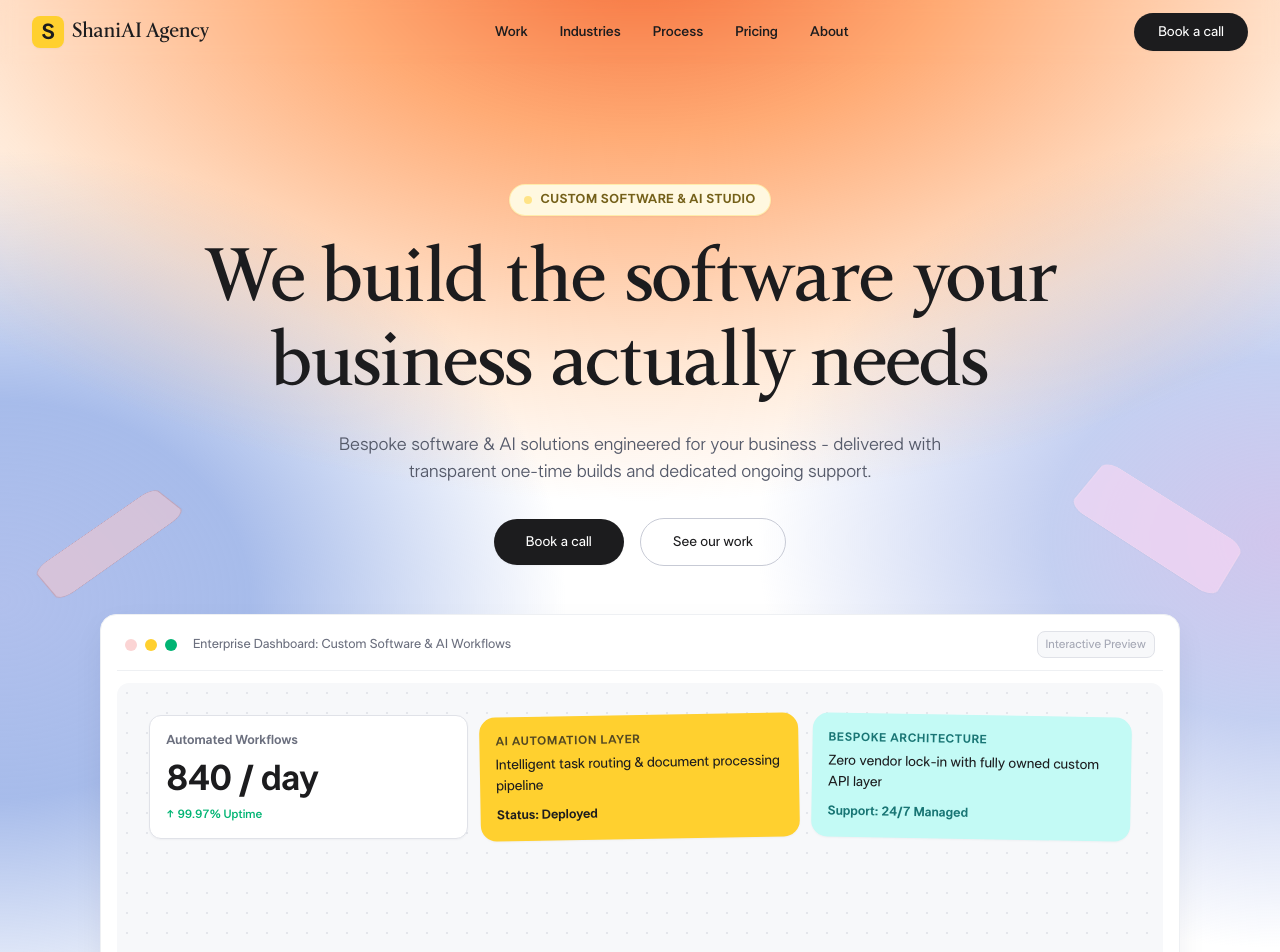
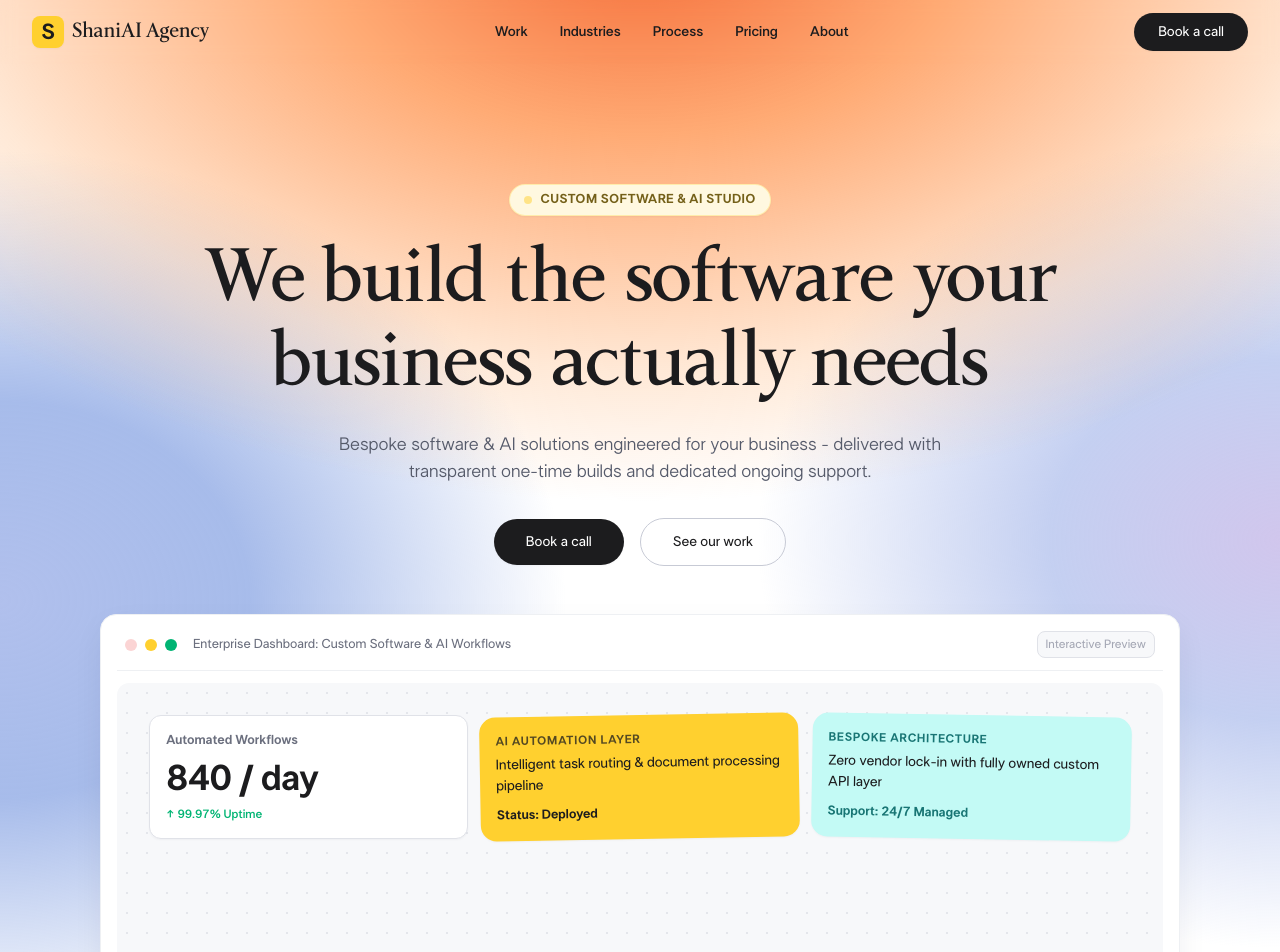
Before and after one commit to sohampawar1866/shaniaiagency-web, a Next.js app: page / in a window 1280 px wide. Shown: the top 952 px of the page. Built offline with nearby package versions, Linux system fonts and the light colour scheme.

Commit message:
feat: remove floating tile elements from hero section

```diff
--- a/src/components/Hero.tsx
+++ b/src/components/Hero.tsx
@@ -1,7 +1,6 @@
 "use client";
 
-import { useRef } from "react";
-import { motion, useScroll, useTransform, useReducedMotion } from "framer-motion";
+import { motion, useReducedMotion } from "framer-motion";
 import { springs, easings, durations } from "@/lib/motion";
 import { Zap } from "lucide-react";
 
@@ -16,94 +15,15 @@ const baseHeadlineWords = [
 
 export default function Hero() {
   const shouldReduceMotion = useReducedMotion();
-  const sectionRef = useRef<HTMLElement>(null);
-
-  // Scroll progress for parallax tile animations
-  const { scrollYProgress } = useScroll({
-    target: sectionRef,
-    offset: ["start start", "end start"],
-  });
-
-  // Parallax Y shifts for background 3D floating tiles
-  const tile1Y = useTransform(scrollYProgress, [0, 1], [0, shouldReduceMotion ? 0 : -60]);
-  const tile2Y = useTransform(scrollYProgress, [0, 1], [0, shouldReduceMotion ? 0 : -100]);
-  const tile3Y = useTransform(scrollYProgress, [0, 1], [0, shouldReduceMotion ? 0 : -80]);
 
   // Reduced motion fallbacks
   const reducedTransition = { duration: 0.01 };
 
+
   return (
     <section
-      ref={sectionRef}
       className="relative bg-transparent py-12 sm:py-16 md:py-20 lg:py-hero px-4 sm:px-6 lg:px-8 overflow-hidden"
     >
-      {/* ── 3D FLOATING BACKGROUND TILES LAYER ──────────────────────────────── */}
-      <div
-        className="absolute inset-0 pointer-events-none z-0 overflow-hidden"
-        style={{ perspective: "1200px" }}
-      >
-        {/* Tile 1: Left Coral Floating Tile */}
-        <motion.div
-          style={{ y: tile1Y }}
-          animate={
-            shouldReduceMotion
-              ? {}
-              : {
-                  y: [0, -14, 0],
-                  rotateX: [50, 54, 50],
-                  rotateZ: [-25, -22, -25],
-                }
-          }
-          transition={{
-            duration: 2.2,
-            repeat: Infinity,
-            ease: "easeInOut",
-          }}
-          className="absolute left-[-15px] top-[14%] sm:left-[3%] sm:top-[38%] w-24 h-16 sm:w-36 sm:h-24 bg-coral-light/65 rounded-xl border border-coral-dark/20 shadow-subtle backdrop-blur-[2px] transform -rotate-[25deg] rotateX-[50deg] opacity-75 z-10"
-        />
-
-        {/* Tile 2: Right Rose Floating Tile */}
-        <motion.div
-          style={{ y: tile2Y }}
-          animate={
-            shouldReduceMotion
-              ? {}
-              : {
-                  y: [0, 16, 0],
-                  rotateX: [45, 41, 45],
-                  rotateZ: [20, 23, 20],
-                }
-          }
-          transition={{
-            duration: 2.5,
-            repeat: Infinity,
-            ease: "easeInOut",
-            delay: 0.3,
-          }}
-          className="absolute right-[-15px] top-[15%] sm:right-[3%] sm:top-[35%] w-26 h-16 sm:w-40 sm:h-26 bg-brand-rose/70 rounded-xl border border-brand-pink/40 shadow-subtle backdrop-blur-[2px] transform rotate-[20deg] rotateX-[45deg] opacity-80 z-10"
-        />
-
-        {/* Tile 3: Lower Right Yellow Floating Tile */}
-        <motion.div
-          style={{ y: tile3Y }}
-          animate={
-            shouldReduceMotion
-              ? {}
-              : {
-                  y: [0, -16, 0],
-                  rotateX: [55, 51, 55],
-                  rotateZ: [-15, -18, -15],
-                }
-          }
-          transition={{
-            duration: 2.3,
-            repeat: Infinity,
-            ease: "easeInOut",
-            delay: 0.6,
-          }}
-          className="absolute right-[10%] bottom-[25%] w-24 h-16 sm:w-32 sm:h-20 bg-brand-yellow/45 rounded-xl border border-brand-yellow-deep/30 shadow-subtle backdrop-blur-[2px] transform -rotate-[15deg] rotateX-[55deg] opacity-55 hidden sm:block"
-        />
-      </div>
 
       {/* ── HERO CONTENT ────────────────────────────────────────────────────── */}
       <div className="relative z-10 max-w-[1280px] mx-auto text-center flex flex-col items-center">
```
